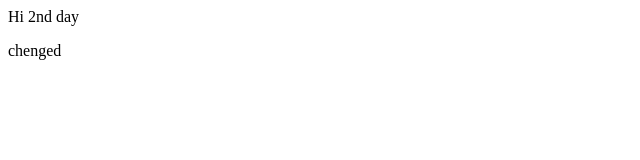
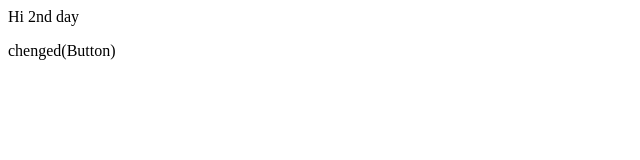
Before and after one commit to Navjotjakhwali/localrepo, a plain HTML site: page index.html in a window 1280 px wide. Shown: the full height of the page, 0-640 px from the left. Drawn offline with Linux system fonts and the light colour scheme.

```diff
--- a/index.html
+++ b/index.html
@@ -1,2 +1,2 @@
 <p>Hi 2nd day</p>
-<p>chenged </p>
+<p>chenged(Button) </p>
```
